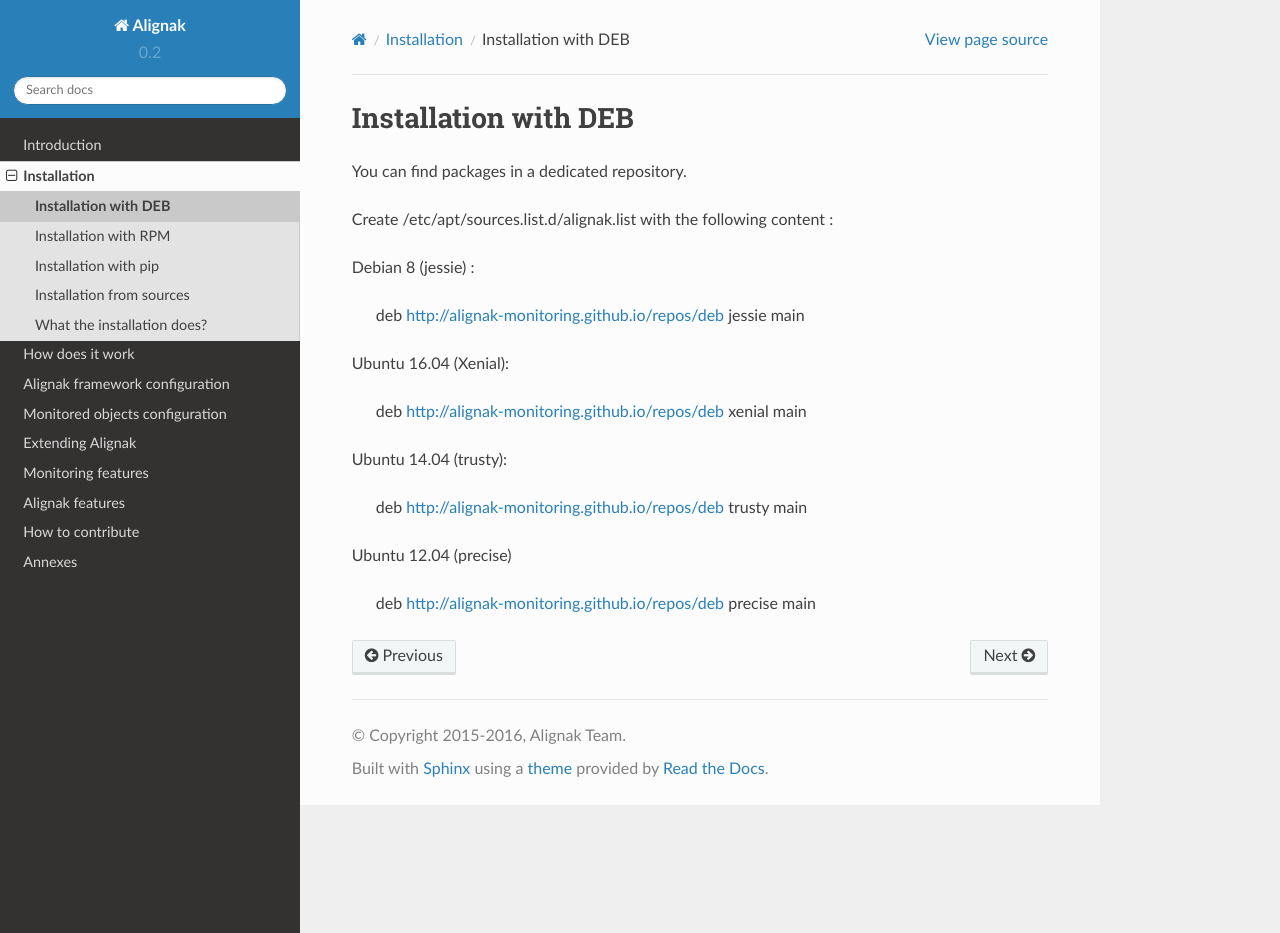
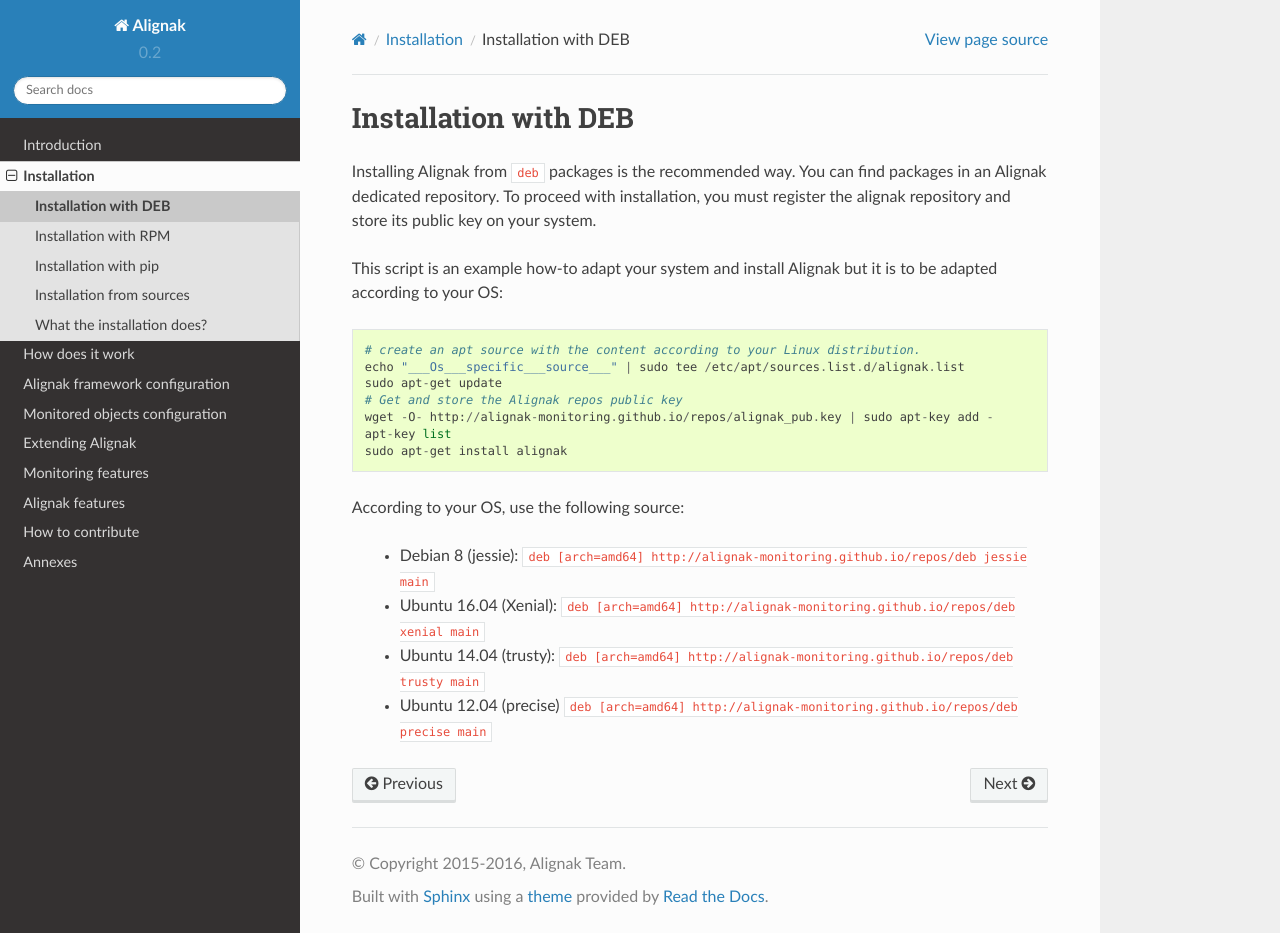
Before and after one commit to Alignak-monitoring/alignak-doc, a Sphinx documentation site: the page built from source/02_installation/deb_packages.rst, in a window 1280 px wide and 933 px high. Built offline with Sphinx 7.4.7 and the Read the Docs theme 2.0.0, drawn with Linux system fonts in a browser that asks for light colours.

Commit message:
Update installation from deb

```diff
--- a/source/02_installation/deb_packages.rst
+++ b/source/02_installation/deb_packages.rst
@@ -4,25 +4,27 @@
 Installation with DEB
 =====================
 
-You can find packages in a dedicated repository.
+Installing Alignak from ``deb`` packages is the recommended way. You can find packages in an Alignak dedicated repository. To proceed with installation, you must register the alignak repository and store its public key on your system.
 
-Create /etc/apt/sources.list.d/alignak.list with the following content :
+This script is an example how-to adapt your system and install Alignak but it is to be adapted according to your OS:
 
-Debian 8 (jessie) :
+::
 
-  deb http://alignak-monitoring.github.io/repos/deb jessie main
+    # create an apt source with the content according to your Linux distribution.
+    echo "___Os___specific___source___" | sudo tee /etc/apt/sources.list.d/alignak.list
+    sudo apt-get update
+    # Get and store the Alignak repos public key
+    wget -O- http://alignak-monitoring.github.io/repos/alignak_pub.key | sudo apt-key add -
+    apt-key list
+    sudo apt-get install alignak
 
 
-Ubuntu 16.04 (Xenial):
+According to your OS, use the following source:
 
-  deb http://alignak-monitoring.github.io/repos/deb xenial main
+    - Debian 8 (jessie): ``deb [arch=amd64] http://alignak-monitoring.github.io/repos/deb jessie main``
 
+    - Ubuntu 16.04 (Xenial): ``deb [arch=amd64] http://alignak-monitoring.github.io/repos/deb xenial main``
 
-Ubuntu 14.04 (trusty):
+    - Ubuntu 14.04 (trusty): ``deb [arch=amd64] http://alignak-monitoring.github.io/repos/deb trusty main``
 
-  deb http://alignak-monitoring.github.io/repos/deb trusty main
-
-
-Ubuntu 12.04 (precise)
-
-  deb http://alignak-monitoring.github.io/repos/deb precise main
+    - Ubuntu 12.04 (precise) ``deb [arch=amd64] http://alignak-monitoring.github.io/repos/deb precise main``
```
